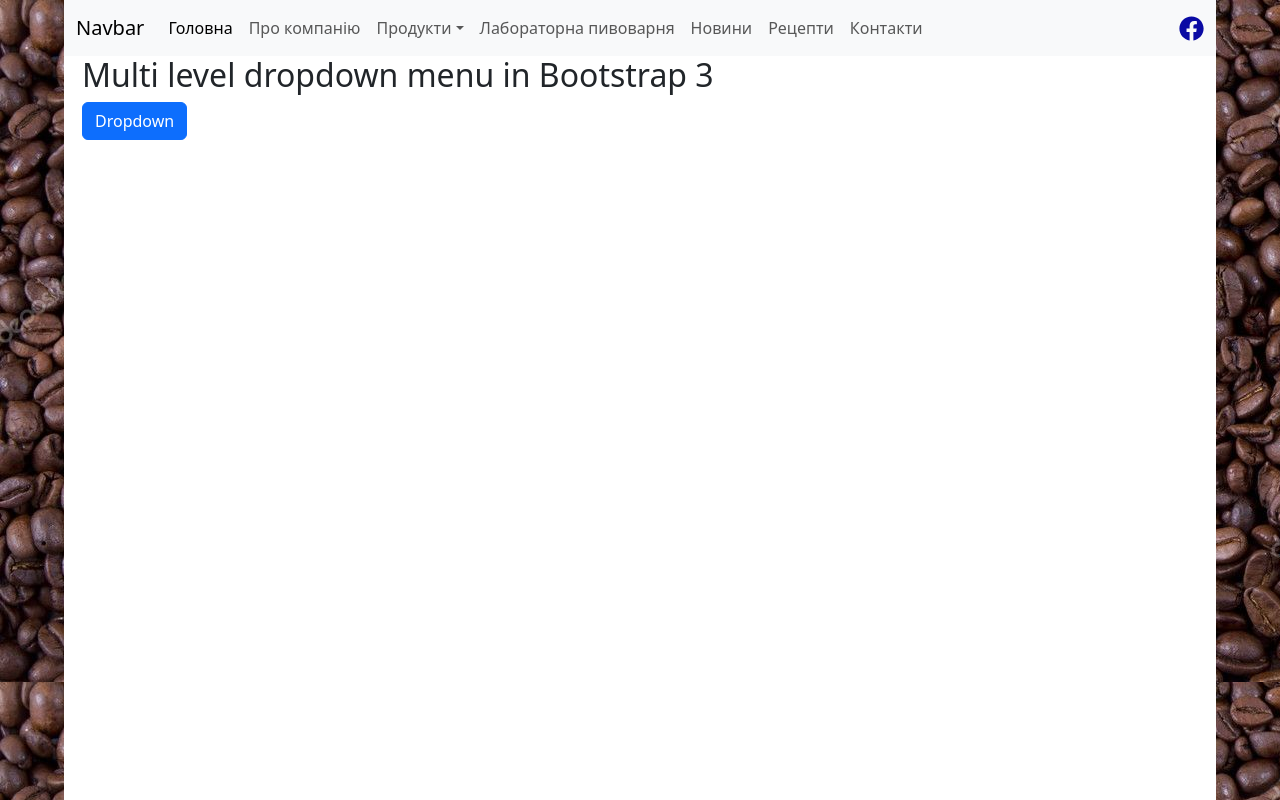
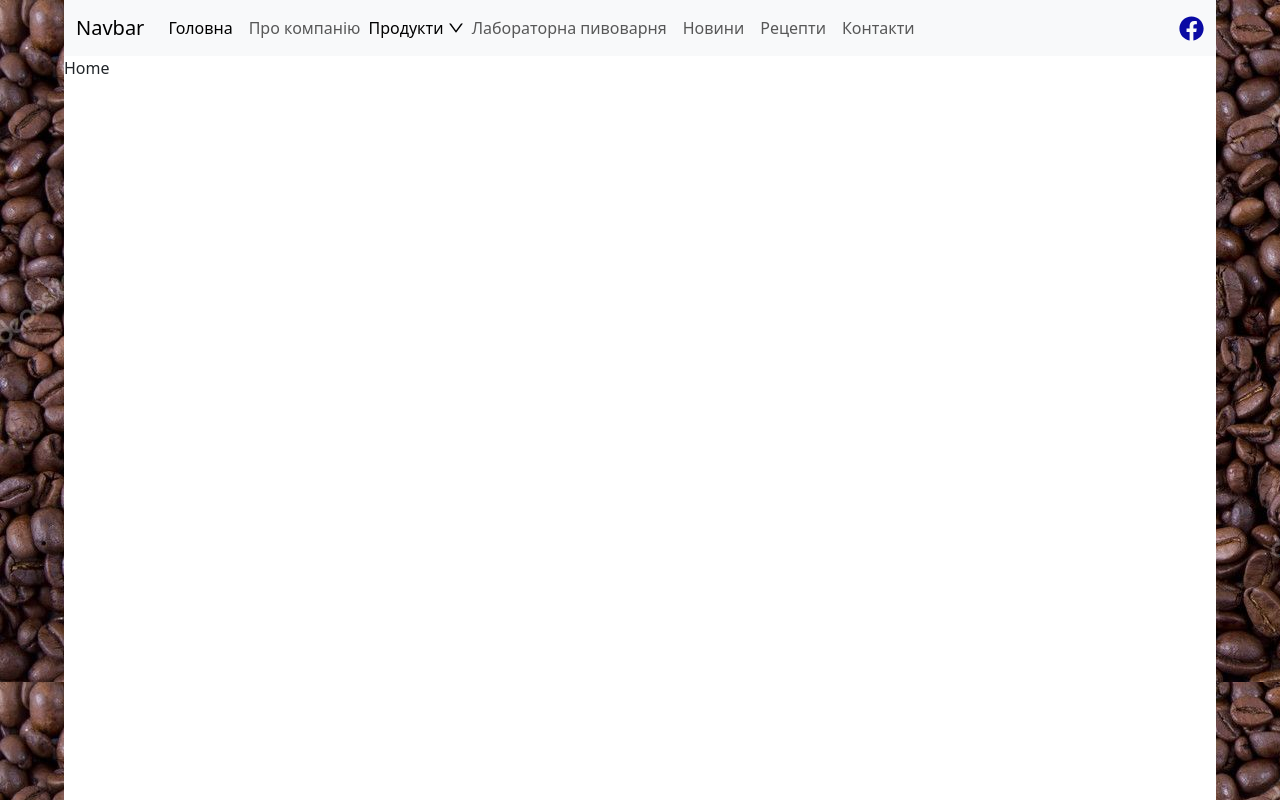
Before and after one commit to Anatolii1996/beer-manufactory, a React (Create React App) app: page / in a window 1280 px wide. Built offline with nearby package versions, Linux system fonts and the light colour scheme.

Commit message:
поправил стрелку

```diff
--- a/src/App.js
+++ b/src/App.js
@@ -1,7 +1,6 @@
 import "../node_modules/bootstrap/dist/css/bootstrap.min.css";
 import bootstrap from 'bootstrap'
 import './App.scss';
-// import { Route, Routes } from 'react-router-dom';
 import Header from "./component/header";
 import Home from "./pages/home";
 import { Route, Routes } from "react-router-dom";
--- a/src/App.scss
+++ b/src/App.scss
@@ -19,3 +19,18 @@
   cursor: pointer;
   font-size: 25px;
 }
+
+.navbar-nav{
+  align-items: center;
+}
+.ant-dropdown-link{
+  color: black;
+  text-decoration: none;
+}
+.ant-dropdown-menu-submenu-title{
+display: flex;
+align-items: center;
+}
+:where(.css-dev-only-do-not-override-htwhyh).ant-dropdown .ant-dropdown-menu .ant-dropdown-menu-item .ant-dropdown-menu-submenu-expand-icon, :where(.css-dev-only-do-not-override-htwhyh).ant-dropdown-menu-submenu .ant-dropdown-menu .ant-dropdown-menu-item .ant-dropdown-menu-submenu-expand-icon, :where(.css-dev-only-do-not-override-htwhyh).ant-dropdown .ant-dropdown-menu .ant-dropdown-menu-submenu-title .ant-dropdown-menu-submenu-expand-icon, :where(.css-dev-only-do-not-override-htwhyh).ant-dropdown-menu-submenu .ant-dropdown-menu .ant-dropdown-menu-submenu-title .ant-dropdown-menu-submenu-expand-icon{
+top: 2px;
+}
--- a/src/component/header.jsx
+++ b/src/component/header.jsx
@@ -1,5 +1,22 @@
 import { Link, Outlet, NavLink } from "react-router-dom";
 import { FaFacebook } from "react-icons/fa";
+import { Menu, Dropdown, Icon } from "antd";
+import { DownOutlined  } from "@ant-design/icons";
+
+
+const SubMenu = Menu.SubMenu;
+
+const menu = (
+  <Menu>
+    <Menu.Item>Хміль</Menu.Item>
+    <Menu.Item>Солод</Menu.Item>
+    <SubMenu title="Пивні дріжжі">
+      <Menu.Item>3rd menu item</Menu.Item>
+      <Menu.Item>4th menu item</Menu.Item>
+    </SubMenu>
+
+  </Menu>
+);
 
 const Header = () => {
   return (
@@ -33,17 +50,12 @@ const Header = () => {
                 </a>
               </li>
 
-              <li className="nav-item dropdown">
-                <a
-                  className="nav-link dropdown-toggle"
-                  href="#"
-                  role="button"
-                  data-bs-toggle="dropdown"
-                  aria-expanded="false"
-                >
-                  Продукти
-                </a>
-
+              <li className="nav-item ">
+                <Dropdown overlay={menu} >
+                  <a className="ant-dropdown-link" href="#">
+                    Продукти <DownOutlined type="down" />
+                  </a>
+                </Dropdown>
               </li>
               <li className="nav-item">
                 <a className="nav-link" href="#">
--- a/src/pages/home.jsx
+++ b/src/pages/home.jsx
@@ -1,67 +1,6 @@
 const Home = () => {
   return (
-    <div className="home_wrap">
-      <div class="container">
-        <div class="row">
-          <h2>Multi level dropdown menu in Bootstrap 3</h2>
-          {/* <hr> */}
-          <div class="dropdown">
-            <a
-              id="dLabel"
-              role="button"
-              data-toggle="dropdown"
-              class="btn btn-primary"
-              data-target="#"
-              href="#"
-            >
-              Dropdown <span class="caret"></span>
-            </a>
-            <ul
-              class="dropdown-menu multi-level"
-              role="menu"
-              aria-labelledby="dropdownMenu"
-            >
-              <li>
-                <a href="#">Some action</a>
-              </li>
-              <li>
-                <a href="#">Some other action</a>
-              </li>
-              <li class="divider"></li>
-              <li class="dropdown-submenu">
-                <a tabindex="-1" href="#">
-                  Hover me for more options
-                </a>
-                <ul class="dropdown-menu">
-                  <li>
-                    <a tabindex="-1" href="#">
-                      Second level
-                    </a>
-                  </li>
-                  <li class="dropdown-submenu">
-                    <a href="#">Even More..</a>
-                    <ul class="dropdown-menu">
-                      <li>
-                        <a href="#">3rd level</a>
-                      </li>
-                      <li>
-                        <a href="#">3rd level</a>
-                      </li>
-                    </ul>
-                  </li>
-                  <li>
-                    <a href="#">Second level</a>
-                  </li>
-                  <li>
-                    <a href="#">Second level</a>
-                  </li>
-                </ul>
-              </li>
-            </ul>
-          </div>
-        </div>
-      </div>
-    </div>
+   <p>Home</p>
   );
 };
 export default Home;
```
